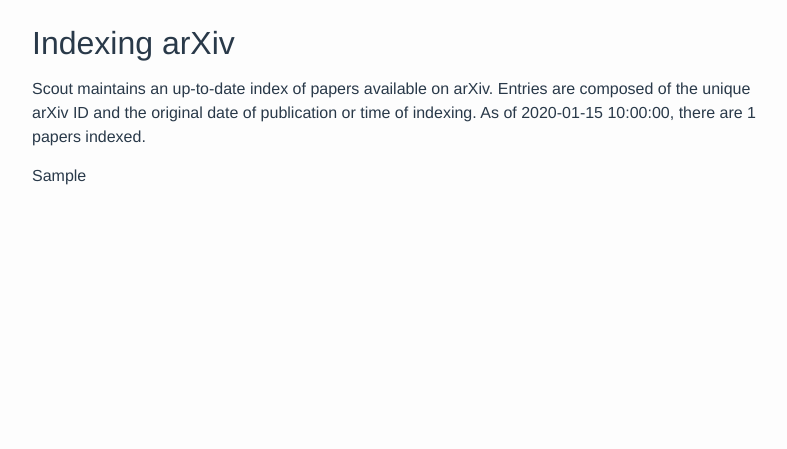
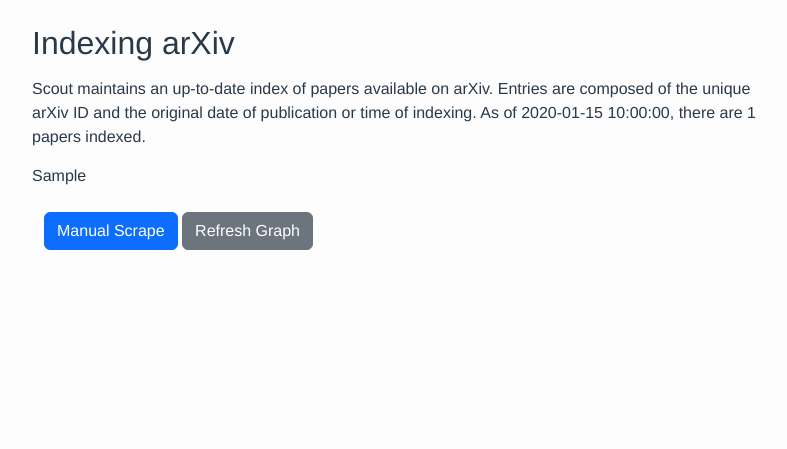
Before and after one commit to t-walshe/ResearchRadar, a Python web app: template scout/templates/index.html in a window 1280 px wide. Shown: the part 56-505 px from the top of the page, without its empty margins (240-1027 px from the left). Run offline with Jinja, Linux system fonts and the light colour scheme; the template is opened without the code that fills it: most values are stand-ins (such as "Sample title", 1, 10 or a date in 2020); some libraries are stand-ins or nearby versions.

Commit message:
[Scout][Feature] Added button controls

```diff
--- a/scout/app.py
+++ b/scout/app.py
@@ -100,6 +100,7 @@
     import scraper
     app.register_blueprint(scraper.bp)
     app.add_url_rule("/scrape", endpoint="scrape")
+    app.add_url_rule("/refresh", endpoint="refresh")
 
 
 def configure_error_handlers(app: Flask):
--- a/scout/templates/index.html
+++ b/scout/templates/index.html
@@ -20,4 +20,15 @@
   {{ graph_data | safe }}
 {% endif %}
 
+
+<div class="container mt-4">
+  <a href="{{ url_for('scrape') }}" class="text-decoration-none">
+      <button type="button" class="btn btn-primary">Manual Scrape</button>
+  </a>
+
+  <a href="{{ url_for('refresh') }}" class="text-decoration-none">
+      <button type="button" class="btn btn-secondary">Refresh Graph</button>
+  </a>
+</div>
+
 {% endblock %}
```
Also changed, not shown: scout/scraper.py (+13 -3 lines).
